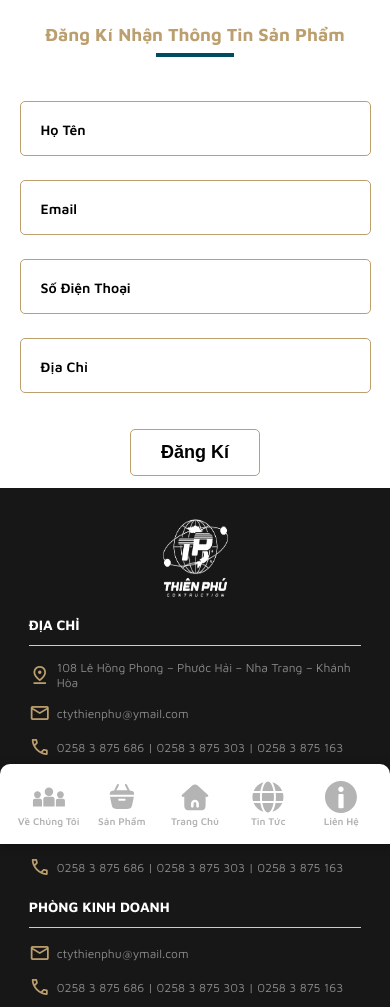
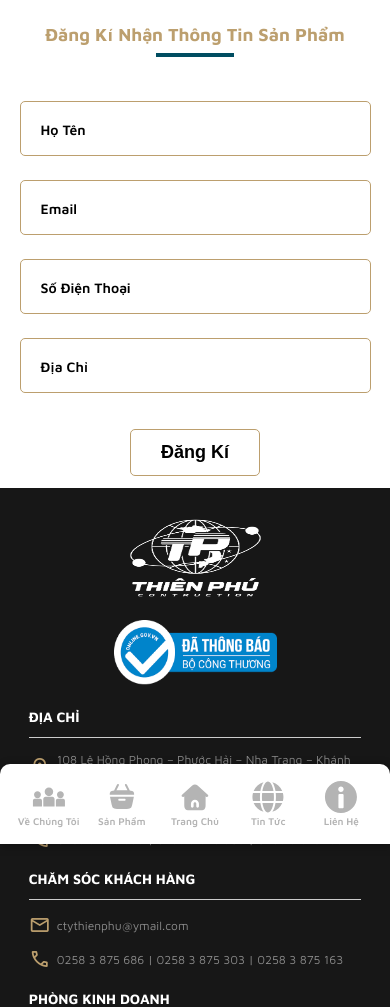
Before and after one commit to BuuMJ/ThienPhuCompany, a Node server app: page /award/ in a window 390 px wide. Shown: the top 1007 px of the page. Run offline with Node 20, Linux system fonts and the light colour scheme; some libraries are stand-ins or nearby versions.

Commit message:
edit footer

```diff
--- a/src/resources/scss/footer.scss
+++ b/src/resources/scss/footer.scss
@@ -9,20 +9,28 @@
 .container-footer .header-footer{
     display: flex;
     flex-direction: column;
-    justify-content: center;
+    justify-content: space-between;
     align-items: center;
     width: 30%;
     padding: 0 12px;
+    height: 100%;
 }
-.container-footer .header-footer img{
+.container-footer .header-footer img.logo{
     width: 60%;
     height: 200px;
+}
+.container-footer .header-footer a{
+    width: 160px;
+}
+.container-footer .header-footer a img{
+    width: 100%;
+    height: 65px;
 }
 .container-footer .main-footer{
     display: flex;
     flex-direction: row;
     justify-content: center;
-    align-items: start;
+    align-items: center;
     width: 100%;
     padding: 20px;
 }
@@ -221,22 +229,26 @@
     .container-footer .email-contact h1::after{
         width: 15%;
     }
-    .container-footer .header-footer img{
+    .container-footer .header-footer img.logo{
         width: 80%;
+    }
+    .container-footer .main-footer .info-contact{
+        flex-direction: column;
+    }
+    .container-footer .main-footer .info-contact .address,
+    .container-footer .main-footer .info-contact .hotline,
+    .container-footer .main-footer .info-contact .email{
+        width: 100%;
+    }
+    .container-footer .main-footer .info-contact .group-fb{
+        width: unset;
     }
 }
 @media screen and (max-width: 769px) {
-    .container-footer .main-footer .info-contact .address,
-    .container-footer .main-footer .info-contact .hotline,
-    .container-footer .main-footer .info-contact .email,
-    .container-footer .main-footer .info-contact .group-fb{
-        width: 48%;
+    .container-footer .header-footer img.logo{
+        width: 100%;
     }
-    .container-footer .main-footer .info-contact .address{
-        margin-top: unset !important;
-        margin-bottom: unset !important;
-    }
-    .container-footer .header-footer img{
+    .container-footer .header-footer a{
         width: 100%;
     }
 }
@@ -256,7 +268,7 @@
         margin: unset;
         height: 30%;
     }
-    .container-footer .header-footer img{
+    .container-footer .header-footer img.logo{
         height: 150px;
     }
     .container-footer .email-contact h1::after{
@@ -273,7 +285,7 @@
 @media screen and (max-width: 415px) {
     .container-footer .main-footer{
         flex-direction: column;
-        justify-self: center;
+        justify-content: center;
         align-items: center;
     }
     .container-footer .main-footer .info-contact{
@@ -298,8 +310,16 @@
     .container-footer .main-footer .info-contact span.material-symbols-outlined{
         font-size: 22px;
     }
-    .container-footer .header-footer img {
+    .container-footer .header-footer{
+        width: 100%;
+    }
+    .container-footer .header-footer img.logo {
+        width: 50%;
         height: 100px;
+    }
+    .container-footer .header-footer a{
+        width: 50%;
+        padding: 12px 0;
     }
     .container-footer .coppy-right span{
         font-size: 14px;
@@ -315,6 +335,11 @@
     }
     .container-footer .email-contact button{
         font-size: 18px;
+    }
+}
+@media screen and (max-width: 376px) {
+    .container-footer .main-footer{
+        padding: 20px 0;
     }
 }
 @media screen and (max-width: 321px) {
--- a/src/resources/views/partials/footer.hbs
+++ b/src/resources/views/partials/footer.hbs
@@ -23,7 +23,10 @@
           </form>
       <div class="main-footer">
         <div class="header-footer">
-          <img src="/img/companyTPWhite.png" alt="">
+          <img class="logo" src="/img/companyTPWhite.png" alt="">
+          <a href="#">
+            <img src="/img/bct-logo.png" alt="">
+          </a>
       </div>
           <div class="info-contact">
             <div class="address">
@@ -42,9 +45,9 @@
               <span class="content"><span class="material-symbols-outlined">mail</span> ctythienphu@ymail.com</span>
               <span class="content"><span class="material-symbols-outlined">call</span> 0258 3 875 686 | 0258 3 875 303 | 0258 3 875 163</span>
             </div>
-            <a class="group-fb" href="https://www.facebook.com/profile.php?id=61556829055021">
+            <div class="group-fb">
                <iframe src="https://www.facebook.com/plugins/page.php?href=https%3A%2F%2Fwww.facebook.com%2Fprofile.php%3Fid%3D61556829055021&tabs&small_header=false&adapt_container_width=true&hide_cover=false&show_facepile=true&appId" width="340" height="130" style="border:none;overflow:hidden" scrolling="no" frameborder="0" allowfullscreen="true" allow="autoplay; clipboard-write; encrypted-media; picture-in-picture; web-share"></iframe>
-            </a>
+            </div>
           </div>
       </div>
       <div class="coppy-right">
```
Also changed, not shown: src/public/css/app.css, src/public/img/bct-logo.png (added).
